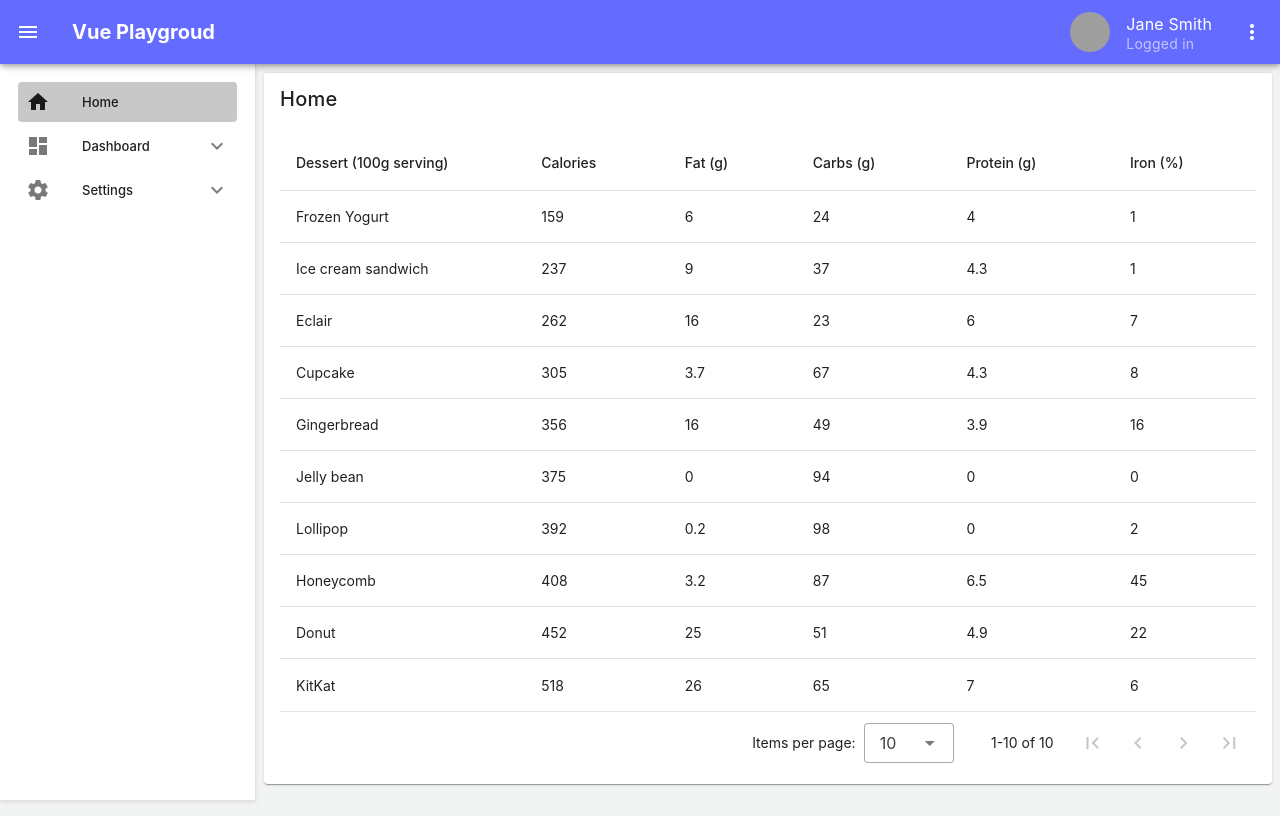
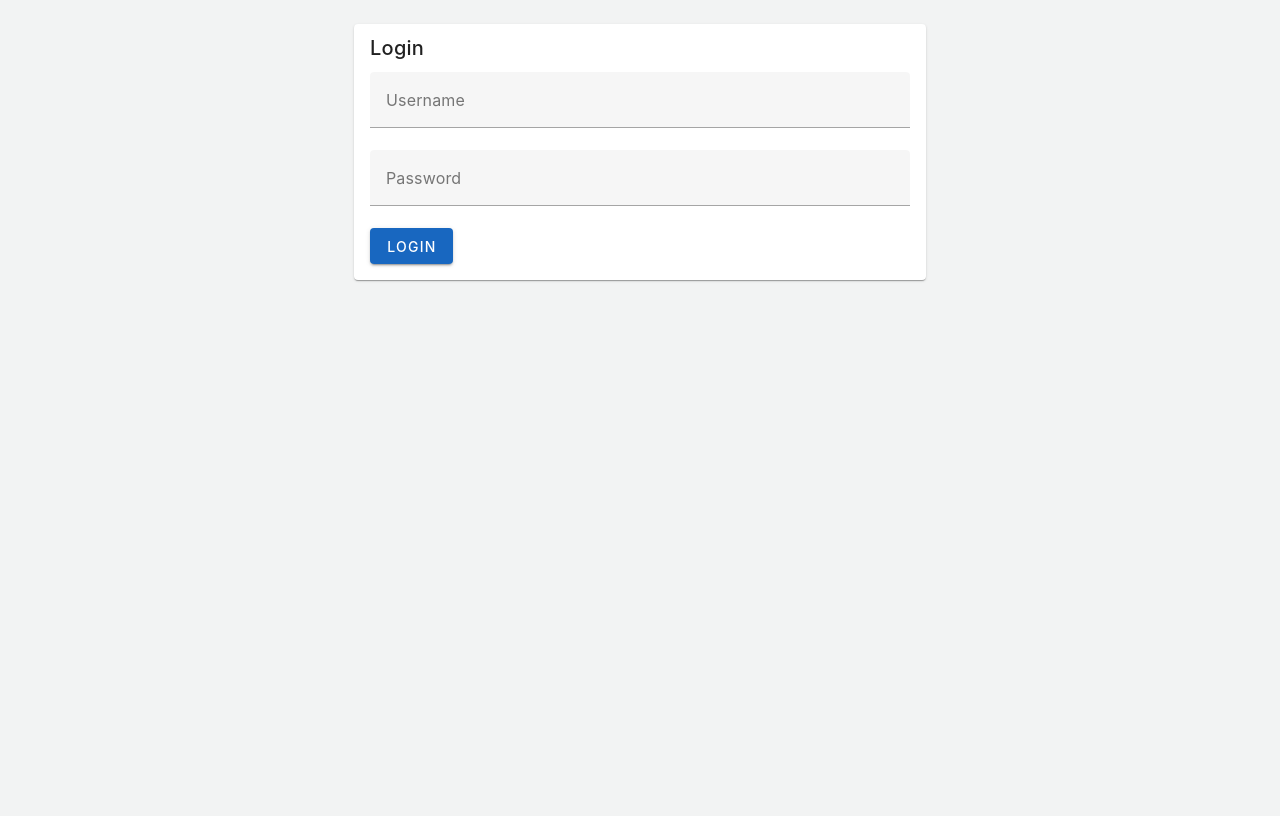
Before and after one commit to camillehe1992/vue-playgroud, a Vue app: page /login in a window 1280 px wide. Before the commit this address led to /. Built offline with nearby package versions, Linux system fonts and the light colour scheme; grey boxes are pictures that could not be loaded.

Commit message:
chore: add a Login component

```diff
--- a/src/App.vue
+++ b/src/App.vue
@@ -1,45 +1,65 @@
 <template>
   <v-app>
-    <!-- Provide the drawer state to child components -->
-    <AppBar />
-    <NavBar />
+    <!-- Show AppBar and NavBar only if the user is logged in -->
+    <AppBar v-if="isAuthenticated" />
+    <NavBar v-if="isAuthenticated" />
+
     <v-main>
+      <!-- Show Login component if the user is not logged in -->
+      <LoginView v-if="!isAuthenticated" />
+
+      <!-- Show the rest of the app (BreadcrumbsBar and Router View) if the user is logged in -->
+      <template v-else>
         <v-card>
-        <!-- Common BreadcrumbsBar -->
           <BreadcrumbsBar />
-        <!-- Dynamic Router View -->
           <router-view />
         </v-card>
+      </template>
     </v-main>
   </v-app>
 </template>
 
-<script>
-import { ref, provide } from "vue";
+<script setup>
+import { ref, provide, onMounted } from "vue";
+import { useRouter } from "vue-router";
 import AppBar from "@/layout/AppBar.vue";
 import NavBar from "@/layout/NavBar.vue";
 import BreadcrumbsBar from "@/layout/BreadcrumbsBar.vue";
+import LoginView from "@/views/LoginView.vue";
 
-export default {
-  name: "App",
-  components: {
-    AppBar,
-    NavBar,
-    BreadcrumbsBar,
-  },
-  setup() {
-    const drawer = ref(true); // Shared state for the drawer
+// Reactive state for authentication
+const isAuthenticated = ref(false);
+
+// Check authentication status on component mount
+onMounted(() => {
+  const token = localStorage.getItem("authToken");
+  isAuthenticated.value = !!token; // Set isAuthenticated to true if a token exists
+});
+
+// Watch for changes in the authentication status
+const router = useRouter();
+router.beforeEach((to, from, next) => {
+  const token = localStorage.getItem("authToken");
+
+  // Redirect to login if the user is not authenticated and tries to access a protected route
+  if (to.meta.requiresAuth && !token) {
+    next("/login");
+  } else {
+    next();
+  }
+});
+
+// Shared state for the drawer
+const drawer = ref(true);
+
+// Toggle function for the drawer
 const toggleDrawer = () => {
-      drawer.value = !drawer.value; // Toggle the drawer state
+  drawer.value = !drawer.value;
 };
 
 // Provide the drawer state and toggle function to child components
 provide("drawer", drawer);
 provide("toggleDrawer", toggleDrawer);
-
-    return {};
-  },
-};
 </script>
 
 <style scoped>
--- a/src/router/index.js
+++ b/src/router/index.js
@@ -1,5 +1,6 @@
 import { createRouter, createWebHistory } from "vue-router";
 import HomeView from "@/views/HomeView.vue";
+import LoginView from "@/views/LoginView.vue";
 import AnalyticsView from "@/views/dashboard/AnalyticsView.vue";
 import ReportsView from "@/views/dashboard/ReportsView.vue";
 import ProfileView from "@/views/settings/ProfileView.vue";
@@ -8,8 +9,18 @@ import SecurityView from "@/views/settings/SecurityView.vue";
 const routes = [
   {
     path: "/",
+    redirect: "/home", // Redirect root to home
+  },
+  {
+    path: "/login",
+    name: "Login",
+    component: LoginView,
+  },
+  {
+    path: "/home",
     name: "Home",
     component: HomeView,
+    meta: { requiresAuth: true },
   },
   {
     path: "/dashboard/analytics",
--- a/src/views/HomeView.vue
+++ b/src/views/HomeView.vue
@@ -1,135 +1,56 @@
 <template>
   <MainLayout :title="title">
-    <v-row>
-      <v-col>
-        <template #text>
-          <v-text-field
-            v-model="search"
-            label="Search"
-            prepend-inner-icon="mdi-magnify"
-            variant="outlined"
-            hide-details
-            single-line
-          ></v-text-field>
-        </template>
-        <v-data-table
-          :headers="headers"
-          :items="desserts"
-          :search="search"
-        ></v-data-table>
-      </v-col>
-    </v-row>
+    <div class="home-container">
+      <h1>Welcome, {{ username }}!</h1>
+      <p>You are logged in.</p>
+      <button @click="handleLogout">Logout</button>
+    </div>
   </MainLayout>
 </template>
-<script>
-import MainLayout from "../layout/MainLayout.vue";
 
-export default {
-  name: "HomeView",
-  components: {
-    MainLayout,
-  },
-  data() {
-    return {
-      title: "Home",
-      search: "",
-      headers: [
-        {
-          align: "start",
-          key: "name",
-          sortable: false,
-          title: "Dessert (100g serving)",
-        },
-        { key: "calories", title: "Calories" },
-        { key: "fat", title: "Fat (g)" },
-        { key: "carbs", title: "Carbs (g)" },
-        { key: "protein", title: "Protein (g)" },
-        { key: "iron", title: "Iron (%)" },
-      ],
-      desserts: [
-        {
-          name: "Frozen Yogurt",
-          calories: 159,
-          fat: 6.0,
-          carbs: 24,
-          protein: 4.0,
-          iron: 1,
-        },
-        {
-          name: "Ice cream sandwich",
-          calories: 237,
-          fat: 9.0,
-          carbs: 37,
-          protein: 4.3,
-          iron: 1,
-        },
-        {
-          name: "Eclair",
-          calories: 262,
-          fat: 16.0,
-          carbs: 23,
-          protein: 6.0,
-          iron: 7,
-        },
-        {
-          name: "Cupcake",
-          calories: 305,
-          fat: 3.7,
-          carbs: 67,
-          protein: 4.3,
-          iron: 8,
-        },
-        {
-          name: "Gingerbread",
-          calories: 356,
-          fat: 16.0,
-          carbs: 49,
-          protein: 3.9,
-          iron: 16,
-        },
-        {
-          name: "Jelly bean",
-          calories: 375,
-          fat: 0.0,
-          carbs: 94,
-          protein: 0.0,
-          iron: 0,
-        },
-        {
-          name: "Lollipop",
-          calories: 392,
-          fat: 0.2,
-          carbs: 98,
-          protein: 0,
-          iron: 2,
-        },
-        {
-          name: "Honeycomb",
-          calories: 408,
-          fat: 3.2,
-          carbs: 87,
-          protein: 6.5,
-          iron: 45,
-        },
-        {
-          name: "Donut",
-          calories: 452,
-          fat: 25.0,
-          carbs: 51,
-          protein: 4.9,
-          iron: 22,
-        },
-        {
-          name: "KitKat",
-          calories: 518,
-          fat: 26.0,
-          carbs: 65,
-          protein: 7,
-          iron: 6,
-        },
-      ],
-    };
-  },
+<script setup>
+import { ref, onMounted } from "vue";
+import { useRouter } from "vue-router";
+import MainLayout from "@/layout/MainLayout.vue";
+
+const title = "Home";
+
+const username = ref("");
+const router = useRouter();
+
+// Fetch username from localStorage
+onMounted(() => {
+  const token = localStorage.getItem("authToken");
+  if (!token) {
+    router.push("/login");
+  }
+});
+
+// Handle logout
+const handleLogout = () => {
+  localStorage.removeItem("authToken");
+  router.push("/login");
 };
 </script>
-<style scoped></style>
+
+<style scoped>
+.home-container {
+  max-width: 400px;
+  margin: 0 auto;
+  padding: 20px;
+  text-align: center;
+}
+
+button {
+  padding: 10px 20px;
+  background-color: #ff4d4d;
+  color: white;
+  border: none;
+  border-radius: 4px;
+  cursor: pointer;
+}
+
+button:hover {
+  background-color: #ff1a1a;
+}
+</style>
--- /dev/null
+++ b/src/views/LoginView.vue
@@ -0,0 +1,54 @@
+<template>
+  <v-container>
+    <v-row justify="center">
+      <v-col cols="12" md="6">
+        <v-card>
+          <v-card-title>Login</v-card-title>
+          <v-card-text>
+            <v-form @submit.prevent="handleLogin">
+              <v-text-field
+                v-model="username"
+                label="Username"
+                required
+              ></v-text-field>
+              <v-text-field
+                v-model="password"
+                label="Password"
+                type="password"
+                required
+              ></v-text-field>
+              <v-btn type="submit" color="primary">Login</v-btn>
+            </v-form>
+            <p v-if="error" class="error">{{ error }}</p>
+          </v-card-text>
+        </v-card>
+      </v-col>
+    </v-row>
+  </v-container>
+</template>
+
+<script setup>
+import { ref } from "vue";
+import { useRouter } from "vue-router";
+
+const username = ref("");
+const password = ref("");
+const error = ref("");
+const router = useRouter();
+
+const handleLogin = () => {
+  // Simulate a login request
+  if (username.value === "admin" && password.value === "12345") {
+    localStorage.setItem("authToken", "dummy-token"); // Save a dummy token
+    router.push("/home"); // Redirect to the home page
+  } else {
+    error.value = "Invalid username or password";
+  }
+};
+</script>
+
+<style scoped>
+.error {
+  color: red;
+}
+</style>
```
Lines whose indentation alone changed are shown as unchanged.
